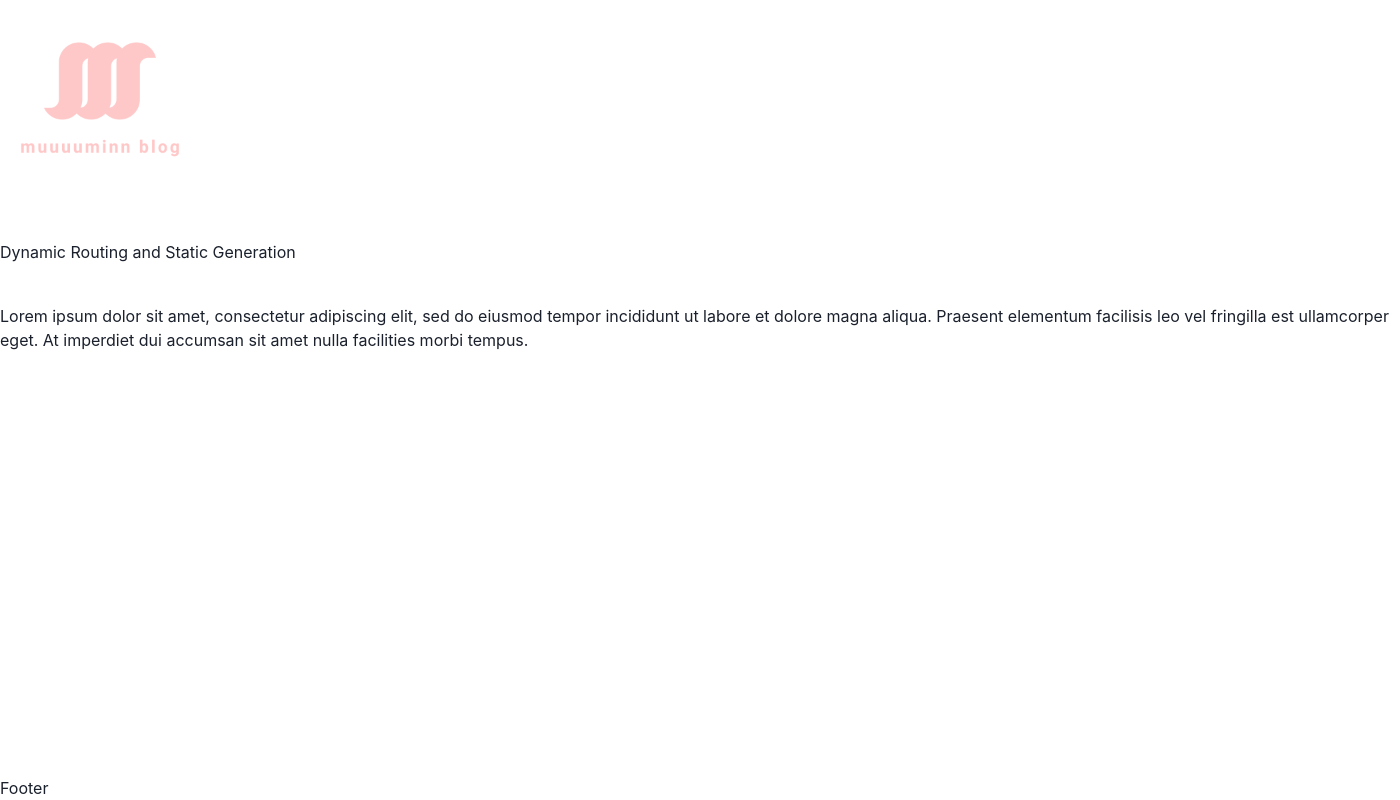
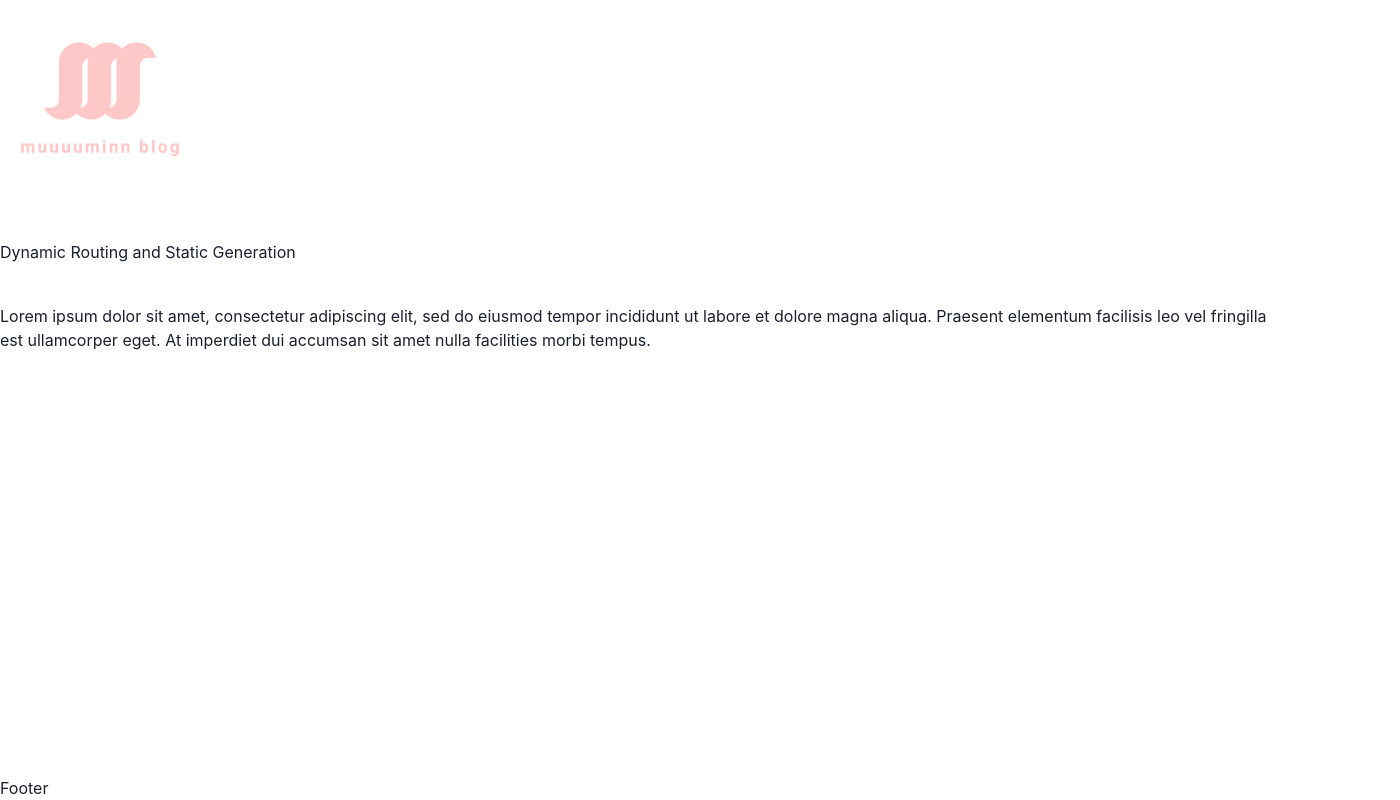
Before and after one commit to yumemi-omi/muuuuminn-blog, a Next.js app: page / in a window 1280 px wide. Shown: the whole page, 1400 px wide, since content can reach past the window. Built offline with nearby package versions, Linux system fonts and the light colour scheme.

Commit message:
fix: change width 2 max width

```diff
--- a/src/shared/components/BasicLayout/BasicLayout.tsx
+++ b/src/shared/components/BasicLayout/BasicLayout.tsx
@@ -11,7 +11,7 @@ export const BasicLayout: FC<BasicLayoutProps> = (props) => {
   return (
     <Grid
       // TODO: need responsive
-      width={"1400px"}
+      maxWidth={"1400px"}
       marginX={"auto"}
       templateRows={"auto 1fr auto"}
       templateColumns={"100%"}
```
